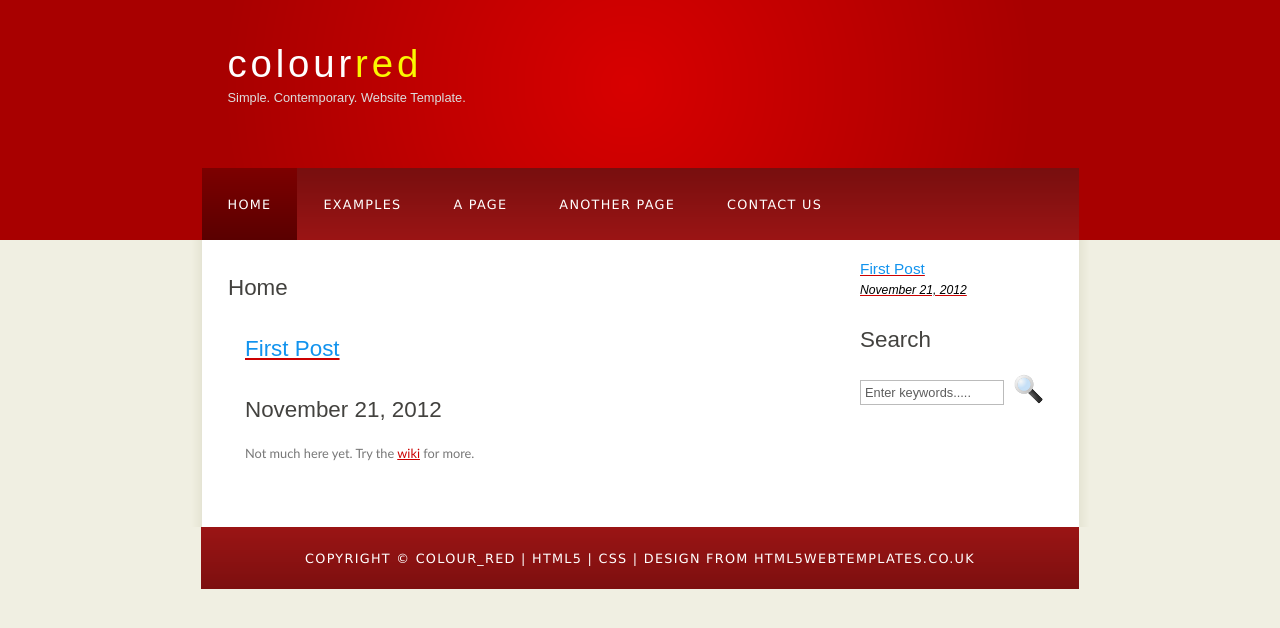
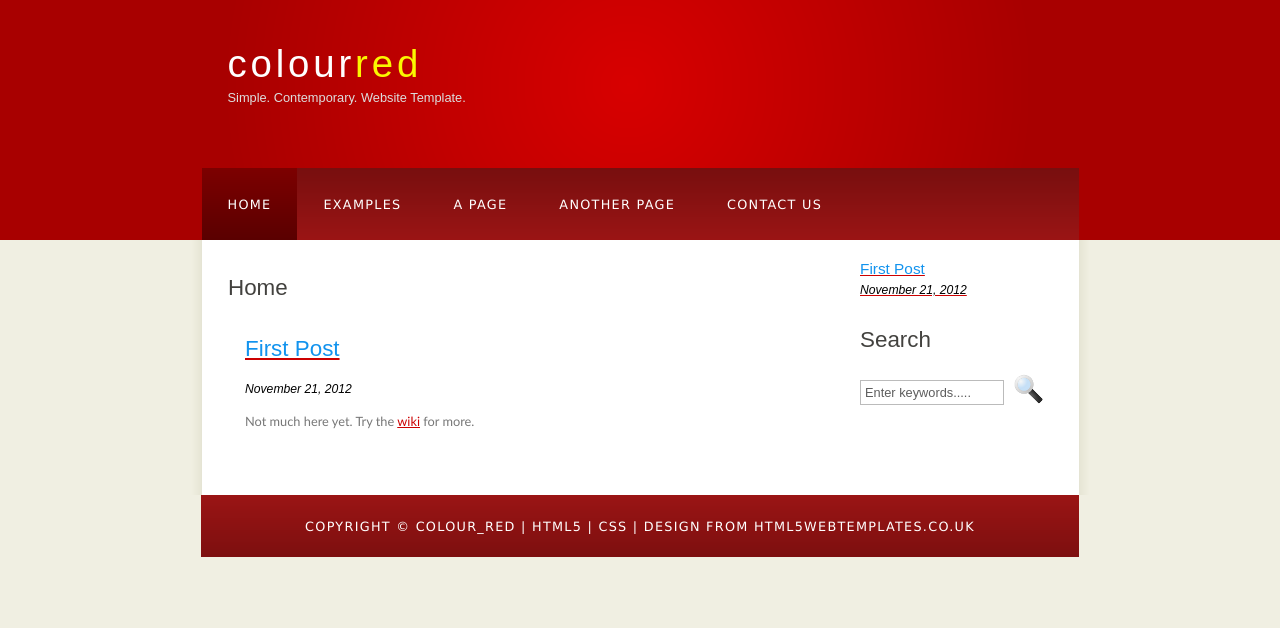
Before and after one commit to 9072997/libR430, a Jekyll site: the page built from index.html, in a window 1280 px wide. Shown: the top 628 px of the page. Built offline with Jekyll 4.4.1, drawn with Linux system fonts in a browser that asks for light colours; Markdown is read by kramdown in place of the engine named in the settings.

```diff
--- a/index.html
+++ b/index.html
@@ -8,7 +8,7 @@
 		<ul>
 			{% for post in site.posts %}
 				<a href="/libR430{{ post.url }}"><h2>{{ post.title }}</h2></a>
-				<h3>{{ post.date | date: "%B %e, %Y" }}</h3>
+				<h5>{{ post.date | date: "%B %e, %Y" }}</h5>
 				{{ post.content }}
 			{% endfor %}
 		</ul>
```
